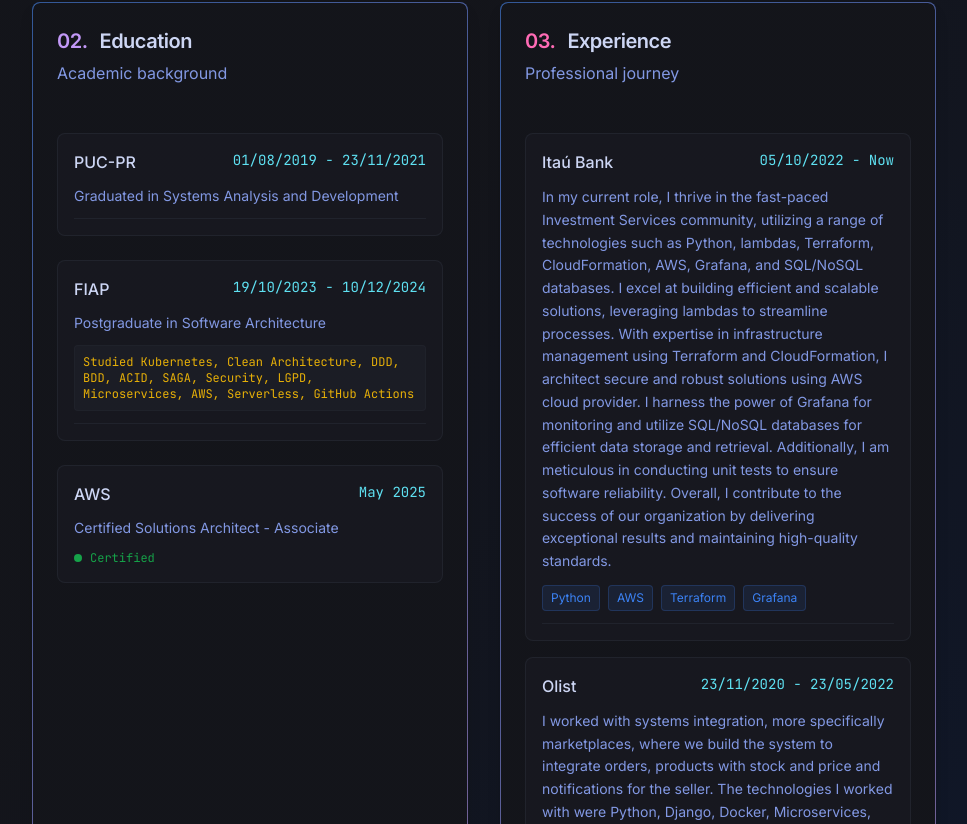
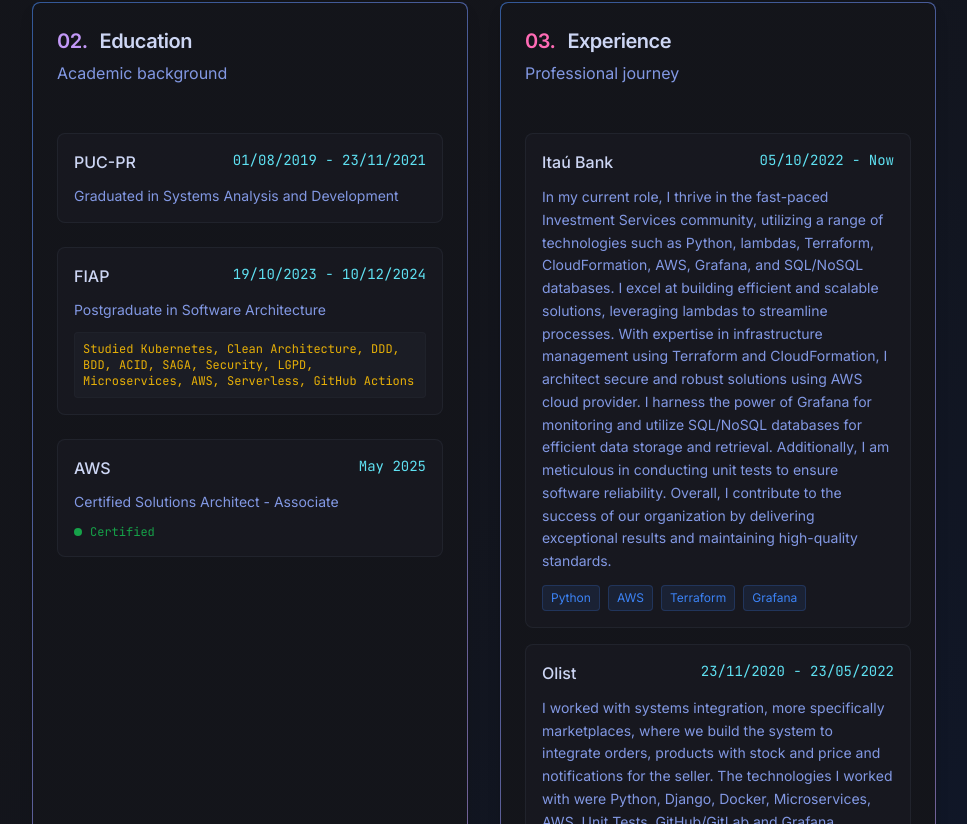
Before and after one commit to MatheusBLopes/baruckdev-website, a React (Vite) app: page / in a window 1280 px wide. Shown: the part 415-1239 px from the top of the page, without its empty margins (312-1279 px from the left). Built offline with nearby package versions, Linux system fonts and the light colour scheme.

Commit message:
feat: remove useless components

```diff
--- a/src/pages/Home.tsx
+++ b/src/pages/Home.tsx
@@ -55,7 +55,6 @@
                   <div className="text-sm text-tokyo-cyan font-mono">01/08/2019 - 23/11/2021</div>
                 </div>
                 <p className="text-sm text-muted-foreground">Graduated in Systems Analysis and Development</p>
-                <div className="w-full bg-border/50 h-px"></div>
               </div>
 
               <div className="space-y-3 p-3 sm:p-4 bg-muted/30 rounded-lg border border-border/50">
@@ -67,7 +66,6 @@
                 <p className="text-xs text-tokyo-yellow font-mono bg-muted/50 p-2 rounded border border-border/30">
                   Studied Kubernetes, Clean Architecture, DDD, BDD, ACID, SAGA, Security, LGPD, Microservices, AWS, Serverless, GitHub Actions
                 </p>
-                <div className="w-full bg-border/50 h-px"></div>
               </div>
 
               <div className="space-y-3 p-3 sm:p-4 bg-muted/30 rounded-lg border border-border/50">
@@ -109,7 +107,6 @@
                       </span>
                     ))}
                   </div>
-                  <div className="w-full bg-border/50 h-px"></div>
                 </div>
 
                 <div className="space-y-3 p-3 sm:p-4 bg-muted/30 rounded-lg border border-border/50">
```
